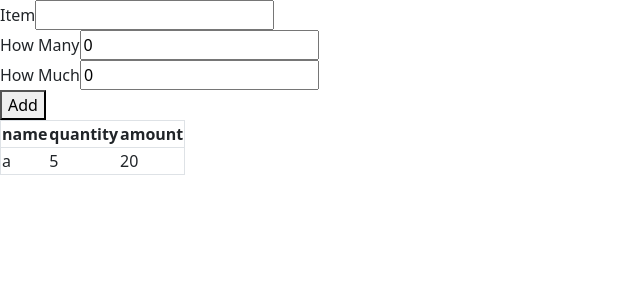
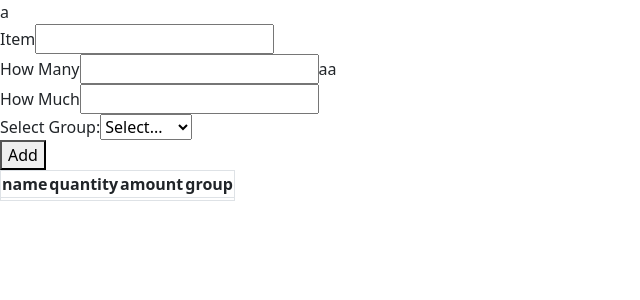
Before and after one commit to archmanayon/archeact, a React (Vite) app: page / in a window 1280 px wide. Shown: the top 300 px of the page, without its empty margins (0-640 px from the left). Built offline with nearby package versions, Linux system fonts and the light colour scheme.

Commit message:
Merge branch 'main' of github.com:archmanayon/archeact

```diff
--- a/src/App.tsx
+++ b/src/App.tsx
@@ -1,14 +1,20 @@
 import { MouseEvent, useState } from "react";
 
 import ListOfItems from "./grocery/ListOfItems";
+import Item from "./grocery/Item";
 
 function App() {
+
+  const [list, setList] = useState([{ itemName: '', quantity: '', amount: '', group:'' }]);
+
+  const onAdd = (item) => setList([...list,{itemName:item.name, quantity:item.quantity, amount:item.amount, group:item.group}]);
 
   return (
     <div className="App">
 
         <div>
-          <ListOfItems/>
+          <Item onAdd = {onAdd}/>
+          <ListOfItems list={list}/>
         </div>
     </div>
   )
--- a/src/grocery/Item.tsx
+++ b/src/grocery/Item.tsx
@@ -1,20 +1,35 @@
-import React, { useState } from "react";
+import React, { useRef, useState } from "react";
 
+interface GroceryObject{
+  name:String;
+  quantity: Number;
+  amount: Number;
+  group:String;
+}
 interface Props{
-    onAdd : ({}) => void;
+    onAdd : ({}:GroceryObject) => void;
 }
 
 const Item = ({onAdd}:Props) => {
-
+  // using useRef
+  // const nameRef = useRef<HTMLInputElement>(null);
   const [groceryItem, setGroceryItem] = useState({
     name: "",
-    quantity: 0,
-    amount: 0,
+    quantity: '',
+    amount: '',
+    group:""
   });
 
   return (
-    <>
-      <form>
+    <>a
+      <form onSubmit={(e)=> {
+          e.preventDefault();
+          onAdd(groceryItem);
+
+          // using useRef video 52 'accessing input field' ang title
+          // console.log(nameRef.current?.value);
+
+        }}>
         <label htmlFor="name"> Item </label>
         <input
           name="name"
@@ -22,7 +37,10 @@ const Item = ({onAdd}:Props) => {
           onChange={(e) =>
             setGroceryItem({ ...groceryItem, name: e.target.value })
           }
-        />{" "}
+          // using useRef
+          // ref={nameRef}
+          // value={nameRef.current?.valuea}
+        />
         <br />
         <label htmlFor="quantity"> How Many </label>
         <input
@@ -34,7 +52,7 @@ const Item = ({onAdd}:Props) => {
               quantity: parseInt(e.target.value),
             })
           }
-        />
+        />aa
         <br />
         <label htmlFor="amount"> How Much </label>
         <input
@@ -45,7 +63,21 @@ const Item = ({onAdd}:Props) => {
           }
         />
         <br />
-        <button onClick={()=>onAdd(groceryItem)}>Add</button>
+        <label htmlFor="dropdown">Select Group:</label>
+        <select id="dropdown"
+          onChange={(e) =>
+            setGroceryItem({ ...groceryItem, group: e.target.value })
+          }
+        >
+          <option value="">Select...</option>
+          <option value="Weapons">Weapons</option>
+          <option value="Food">Food</option>
+          <option value="Others">Others</option>
+        </select>
+        <br/>
+        <button
+        // onClick={()=>onAdd(groceryItem)}
+        >Add</button>
       </form>
     </>
   );
--- a/src/grocery/ListOfItems.tsx
+++ b/src/grocery/ListOfItems.tsx
@@ -1,28 +1,32 @@
-import React, { useState } from "react";
-import Item from "./Item";
-
-const ListOfItems = () => {
-
-  const [list, setList] = useState([{ itemName: 'a', quantity: 5, amount: 20 }]);
-  const onAdd = (item) => setList([...list,{itemName:item.name, quantity:item.quantity, amount:item.amount}]);
+interface Props {
+  list:[{
+    itemName: String;
+    quantity: Number;
+    amount: Number;
+    group: String;
+  }]
+}
+const ListOfItems = ({list}: Props) => {
 
   return (
     <>
-    <Item onAdd = {()=>onAdd}/>
+
       <table className="w-full whitespace-nowrap">
         <thead>
           <tr className="focus:outline-none h-16 border border-gray-100 rounded">
             <th>name</th>
             <th>quantity</th>
             <th>amount</th>
+            <th>group</th>
           </tr>
         </thead>
         <tbody>
           {list.map((item, index) => (
             <tr key={index} className="focus:outline-none h-16 border border-gray-100 rounded">
-              <td key={index + item.itemName}>{item.itemName}</td>
-              <td key={index + item.quantity}>{item.quantity}</td>
-              <td key={index + item.amount}>{item.amount}</td>
+              <td >{item.itemName}</td>
+              <td >{(item.quantity.toString())}</td>
+              <td >{item.amount.toString()}</td>
+              <td >{item.group}</td>
             </tr>
           ))}
         </tbody>
```
